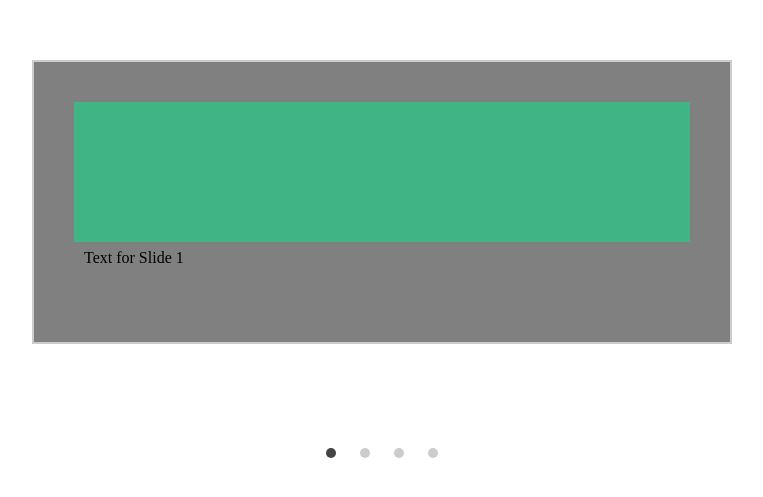
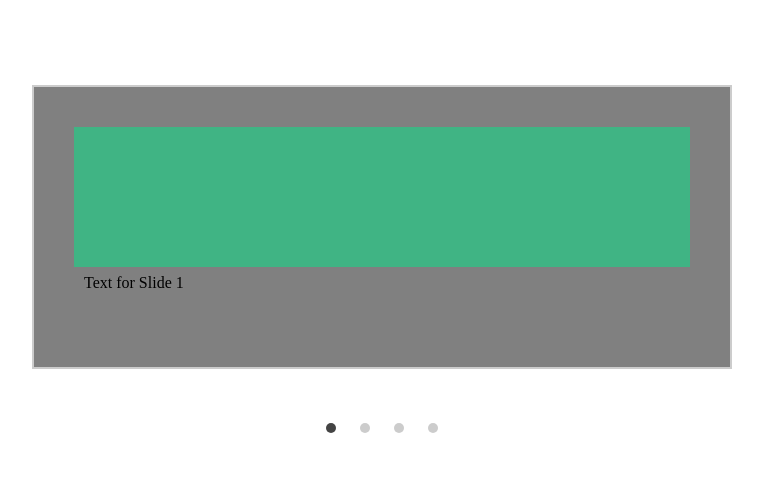
Before and after one commit to artemgomel89/cssMemSlider, a plain HTML site: page cssMemSlider/index.html in a window 1280 px wide. Shown: the part 147-644 px from the top of the page, without its empty margins (258-1021 px from the left). Drawn offline with Linux system fonts and the light colour scheme.

Commit message:
refactor: change controls top margin

```diff
--- a/cssMemSlider/style.css
+++ b/cssMemSlider/style.css
@@ -97,7 +97,7 @@ p {
 }
 
 .bullets {
-  margin: 100px 0 0;
+  margin: 50px 0 0;
   text-align: center;
 }
 
```
